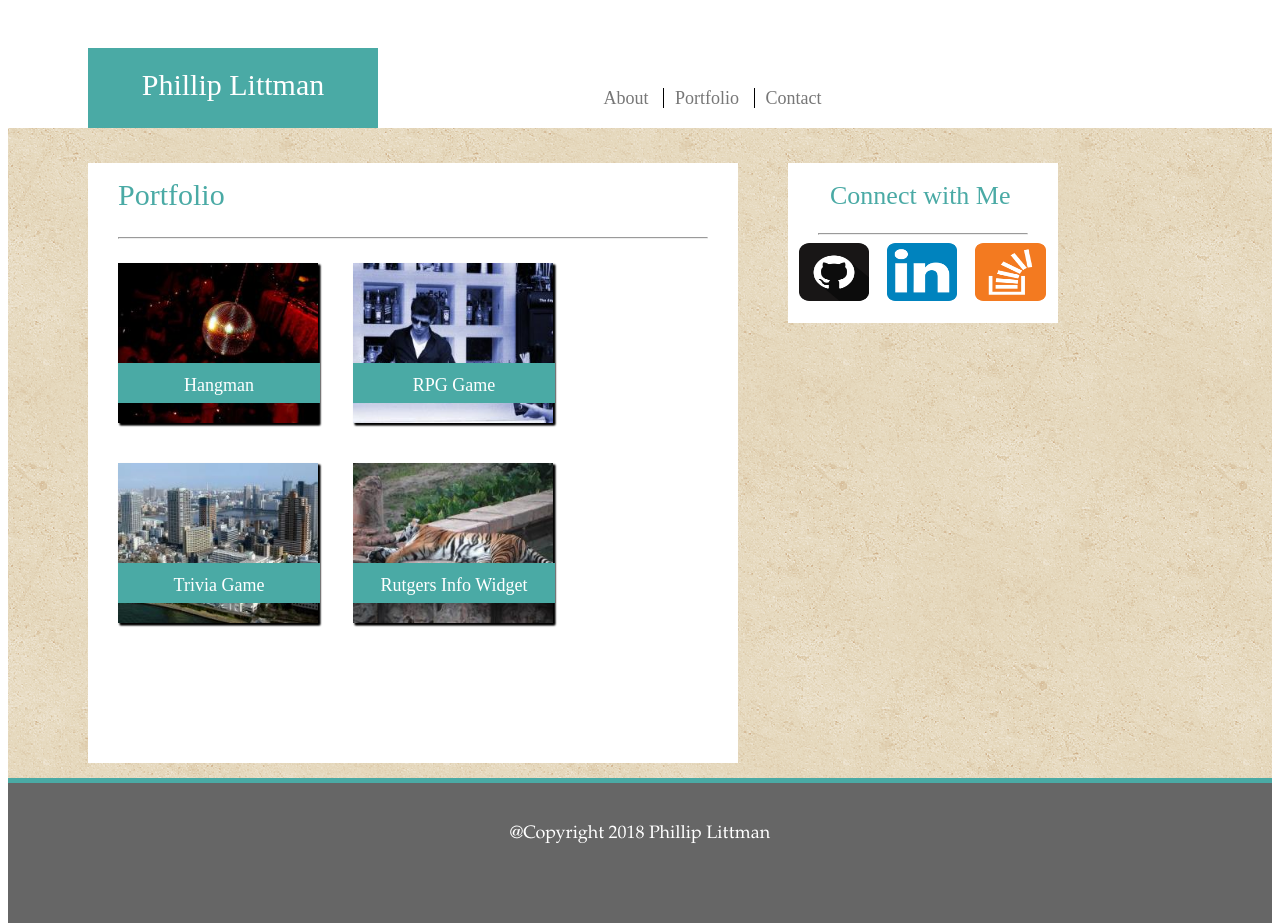
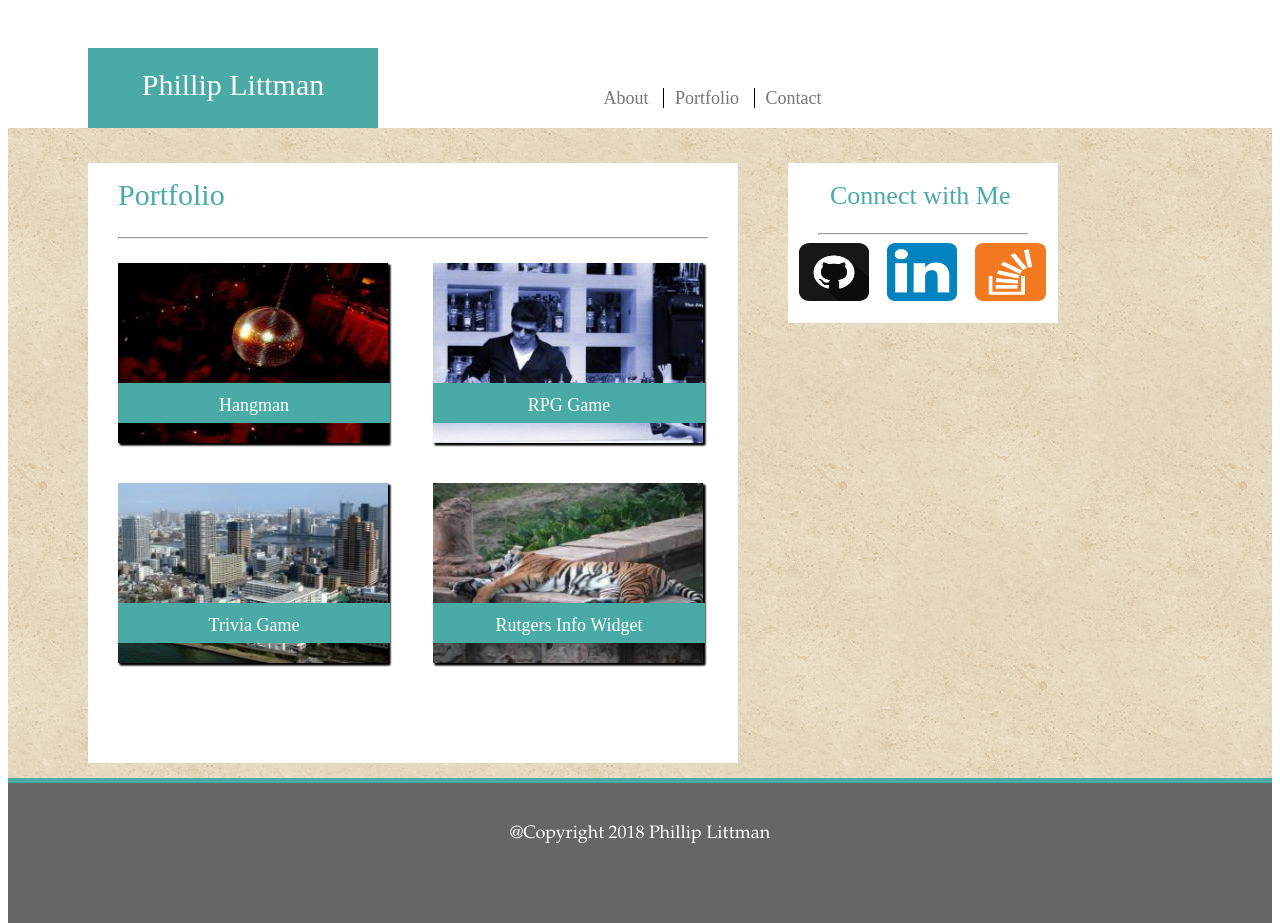
Before and after one commit to Kalindrov/Kalindrov.github.io, a plain HTML site: page portfolio.html in a window 1280 px wide. Drawn offline with Linux system fonts and the light colour scheme.

Commit message:
updated formatting and link references

```diff
--- a/portfolio.html
+++ b/portfolio.html
@@ -62,8 +62,8 @@
          </div>
 
          <div class="box box-7">
-          <a href="https://github.com/"><img class="thumbnail" src="assets/github.png" alt="GitHub"></a>
-          <a href="https://linkedin.com/"><img class="thumbnail" src="assets/linkedin.png" alt="Linkedin"></a>
+          <a href="https://github.com/Kalindrov"><img class="thumbnail" src="assets/github.png" alt="GitHub"></a>
+          <a href="https://www.linkedin.com/in/phillip-littman-0672654/"><img class="thumbnail" src="assets/linkedin.png" alt="Linkedin"></a>
           <a href="https://stackoverflow.com/"><img class="thumbnail" src="assets/overflow.png" alt="Stackoverflow"></a>
         </div>
 
@@ -71,7 +71,6 @@
           <h2 class="h1-2">Connect with Me</h2>
           <hr class="hr-1">
          </div>
-    </div>
     </div>
   </section>
 
--- a/stylePortfolio.css
+++ b/stylePortfolio.css
@@ -14,6 +14,7 @@ footer {
 
 p {
 	margin: auto;
+	line-height: 1.3;
 	font-size: 18px;
 	font-family: Garamond;
 	font-weight: normal;
@@ -86,8 +87,8 @@ p {
 
 .project2 {
 	margin-right: 10px;
-	width: 200px;
-	height: 160px;
+	width: 270px;
+  	height: 180px;
 	float: left;
 	box-shadow: 2px 2px 2px #000000;
 }
@@ -159,8 +160,8 @@ a:visited
 .box-2 {
 /*HANGMAN*/
   position: absolute;
-  width: 200px;
-  height: 160px;
+  width: 270px;
+  height: 180px;
   left: 30px;
   top: 100px;
   box-shadow: 2px 2px 2px #000000;
@@ -170,10 +171,10 @@ a:visited
 .box-2a {
 /*HANGMAN TITLE*/
   position: absolute;
-  width: 202px;
+  width: 272px;
   height: 40px;
   left: 30px;
-  top: 200px;
+  top: 220px;
   background: #4aaaa5;
   z-index: 300;
 }
@@ -181,9 +182,9 @@ a:visited
 .box-3 {
 /*RPG GAME BOX*/
   position: absolute;
-  width: 200px;
-  height: 160px;
-  left: 265px;
+  width: 270px;
+  height: 180px;
+  left: 345px;
   top: 100px;
   box-shadow: 2px 2px 2px #000000;
   z-index: 200;
@@ -192,10 +193,10 @@ a:visited
 .box-3a {
 /*RPG GAME TITLE*/
   position: absolute;
-  width: 202px;
+  width: 272px;
   height: 40px;
-  left: 265px;
-  top: 200px;
+  left: 345px;
+  top: 220px;
   background: #4aaaa5;
   z-index: 300;
 }
@@ -203,10 +204,10 @@ a:visited
 .box-4 {
 /*TRIVIA GAME*/
   position: absolute;
-  width: 200px;
-  height: 160px;
+  width: 270px;
+  height: 180px;
   left: 30px;
-  top: 300px;
+  top: 320px;
   background: blue;
   box-shadow: 2px 2px 2px #000000;
   z-index: 200;
@@ -215,10 +216,10 @@ a:visited
 .box-4a {
 /*TRIVIA GAME TITLE*/
   position: absolute;
-  width: 202px;
+  width: 272px;
   height: 40px;
   left: 30px;
-  top: 400px;
+  top: 440px;
   background: #4aaaa5;
   z-index: 300;
 }
@@ -226,10 +227,10 @@ a:visited
 .box-5 {
 /*RUTGERS INFO WIDGET*/
   position: absolute;
-  width: 200px;
-  height: 160px;
-  left: 265px;
-  top: 300px;
+  width: 270px;
+  height: 180px;
+  left: 345px;
+  top: 320px;
   background: orange;
   box-shadow: 2px 2px 2px #000000;
   z-index: 200;
@@ -238,10 +239,10 @@ a:visited
 .box-5a {
 /*RUTGERS INFO WIDGET TITLE*/
   position: absolute;
-  width: 202px;
+  width: 272px;
   height: 40px;
-  left: 265px;
-  top: 400px;
+  left: 345px;
+  top: 440px;
   background: #4aaaa5;
   z-index: 300;
 }
```
Also changed, not shown: contact.html (+2 -2 lines), index.html (+3 -4 lines).
